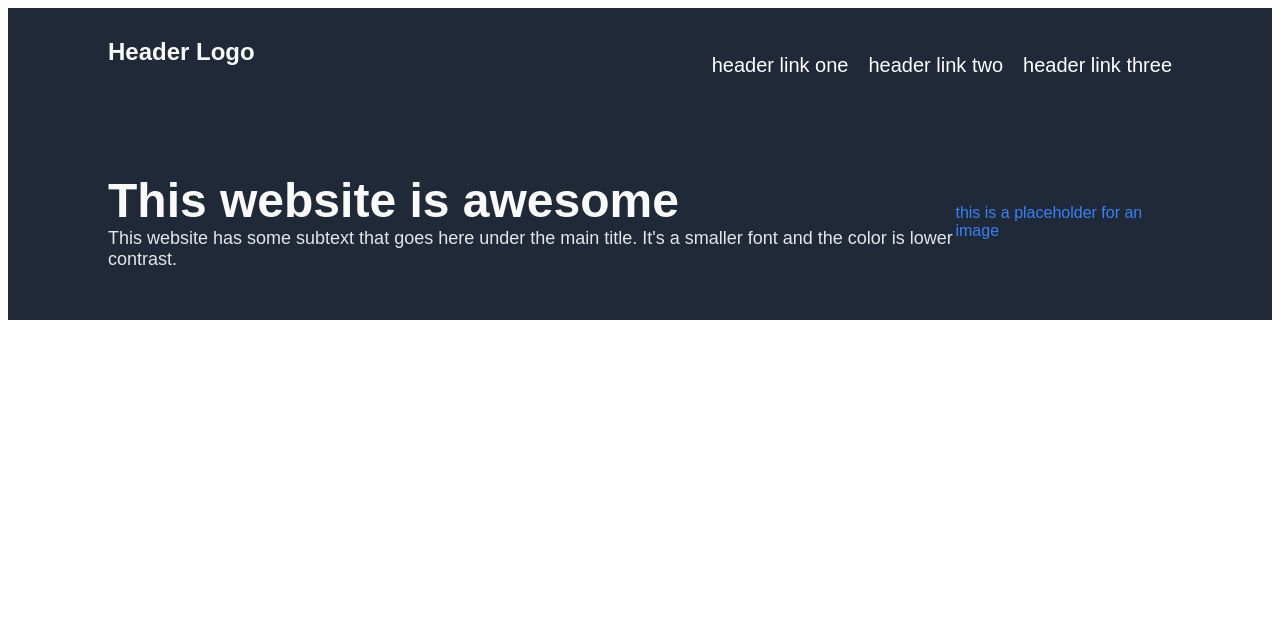
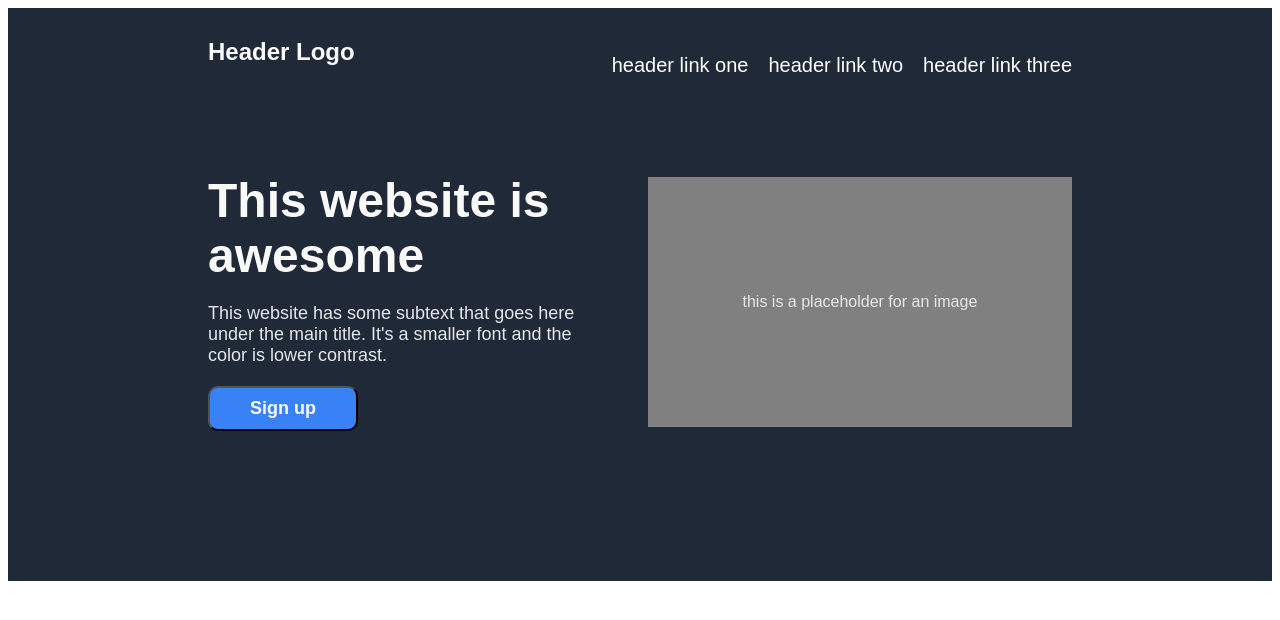
Before and after one commit to htn-dev/HTN-Landing-page, a plain HTML site: page index.html in a window 1280 px wide. Drawn offline with Linux system fonts and the light colour scheme.

Commit message:
Add button and edit style.css

```diff
--- a/index.html
+++ b/index.html
@@ -24,6 +24,7 @@
         <div class ="hero">
             <div class="hero-main">This website is awesome</div>
             <div class="hero-secondary">This website has some subtext that goes here under the main title. It's a smaller font and the color is lower contrast.</div>
+            <button type="button">Sign up</button>
         </div>
         <div class="placeholder">this is a placeholder for an image</div>
 
--- a/style.css
+++ b/style.css
@@ -9,7 +9,7 @@ body {
     font-family: sans-serif;
     display: flex;
     justify-content: space-between;
-    padding: 30px 100px 50px 100px;
+    padding: 30px 200px 50px 200px;
     background-color: #1f2937;
     color: #E5E7EB;
 }
@@ -37,19 +37,44 @@ a {
 .container {
     display: flex;
     background-color: #1f2937;
-    justify-content: space-between;
+    justify-content: space-evenly;
     align-items: center;
     font-family: sans-serif;
-    padding: 30px 100px 50px 100px;
+    padding: 30px 200px 150px 200px;
+}
+
+.hero {
+    padding-right: 50px;
 }
 
 .hero-main {
     font-weight: bolder;
     font-size: 48px;
     color: #F9FAF8;
+    padding-bottom: 20px;
 }
 
 .hero-secondary {
     font-size: 18px;
     color: #E5E7EB;
+    padding-bottom: 20px;
 }
+
+.placeholder {
+    display: flex;
+    justify-content: center;
+    align-items: center;
+    height: 250px;
+    width: 1000px;
+    background-color: grey;
+    color: #E5E7EB;
+}
+
+button {
+    border-radius: 10px;
+    padding: 10px 40px;
+    font-size: 18px;
+    font-weight: bolder;
+    background-color: #3882F6;
+    color: #F9FAF8;
+}
```
